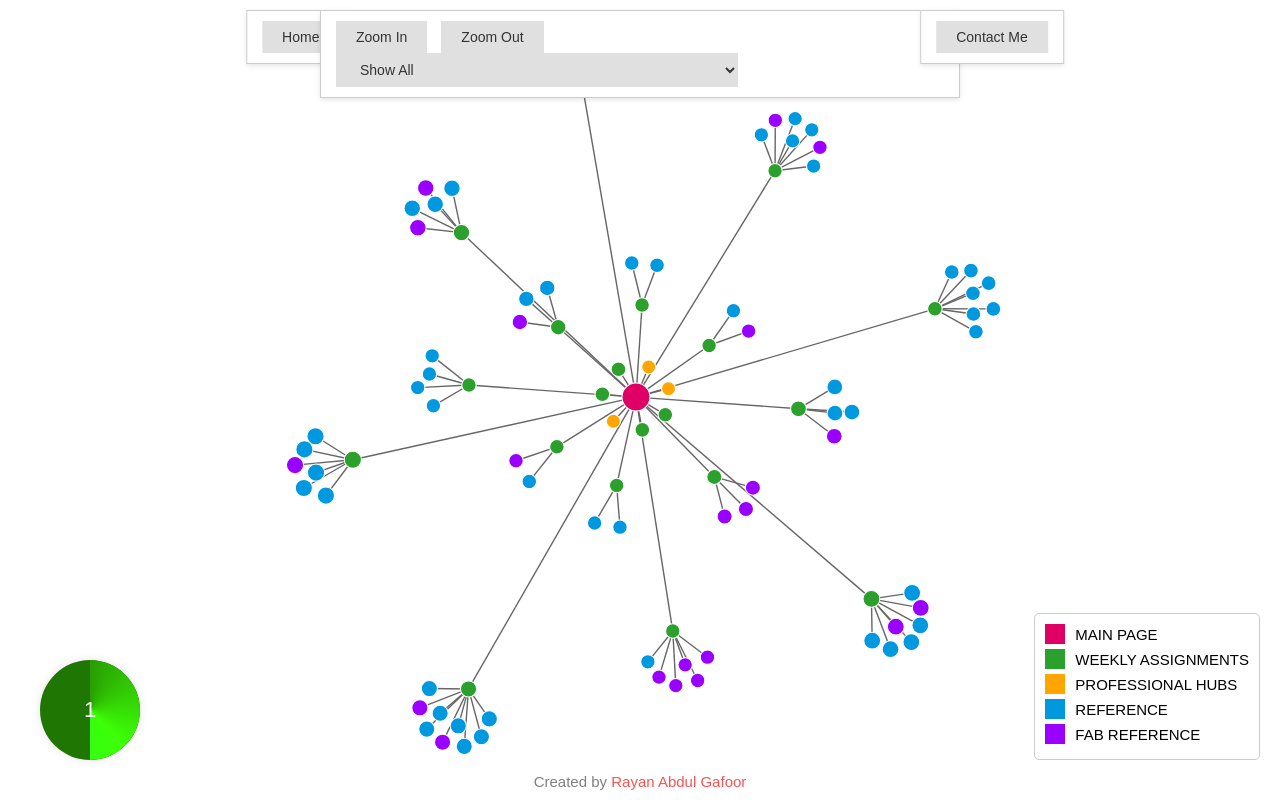
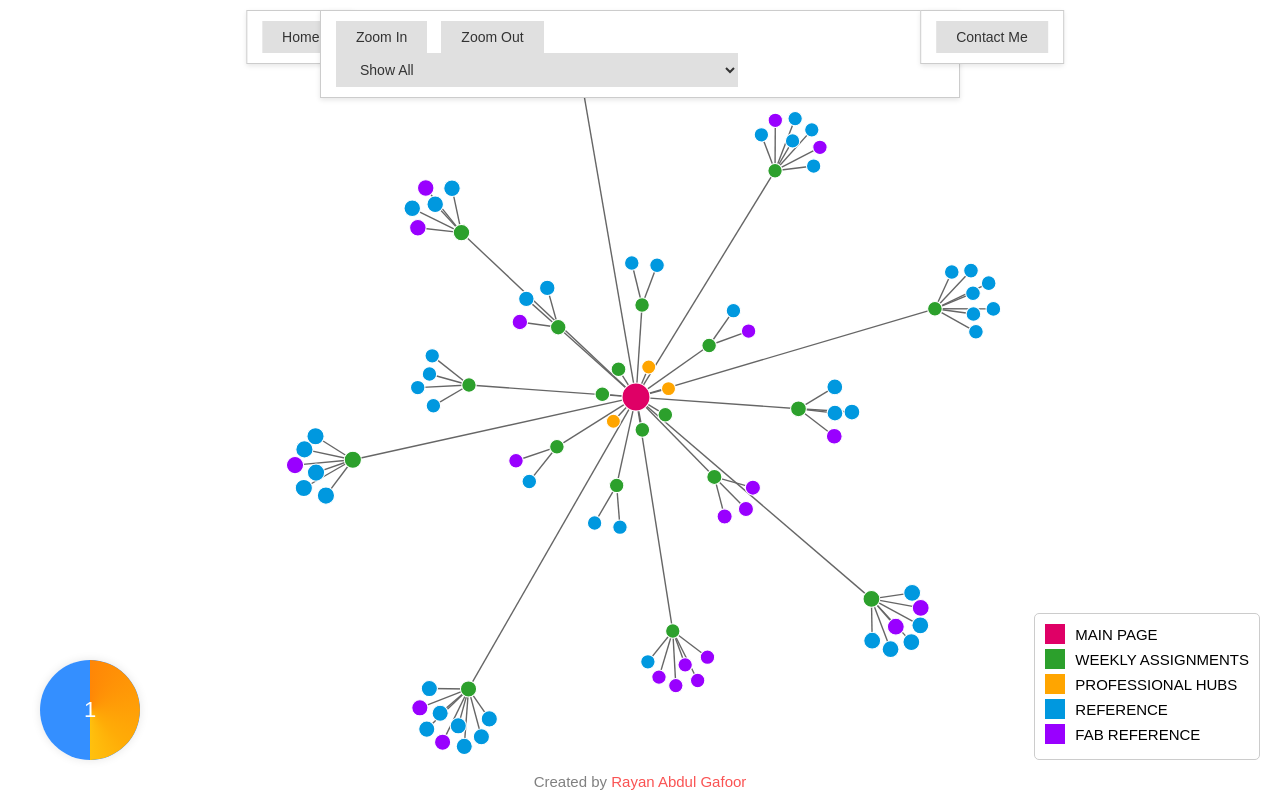
Before and after one commit to rayankmr/Rayan-Fab-Academy-Network-Mind-Map, a plain HTML site: page index.html in a window 1280 px wide. Drawn offline with nearby package versions, Linux system fonts and the light colour scheme.

Commit message:
WHEEL up

```diff
--- a/index.html
+++ b/index.html
@@ -173,7 +173,7 @@
             width: 100px;
             height: 100px;
             border-radius: 50%;
-            background-color: #1f7602;
+            background-color: #0073ffcb;
             display: flex;
             align-items: center;
             justify-content: center;
@@ -189,7 +189,7 @@
             position: absolute;
             width: 100%;
             height: 100%;
-            background: conic-gradient(from -45deg, #217d00 0%, #3dff07 50%, #22ff29 100%);
+            background: conic-gradient(from -45deg, #ff7a06 0%, #ffac07 50%, #ffff22 100%);
             border-radius: 50%;
             clip-path: polygon(50% 0%, 100% 0%, 100% 100%, 50% 100%);
             animation: rotate 5s linear infinite;
```
